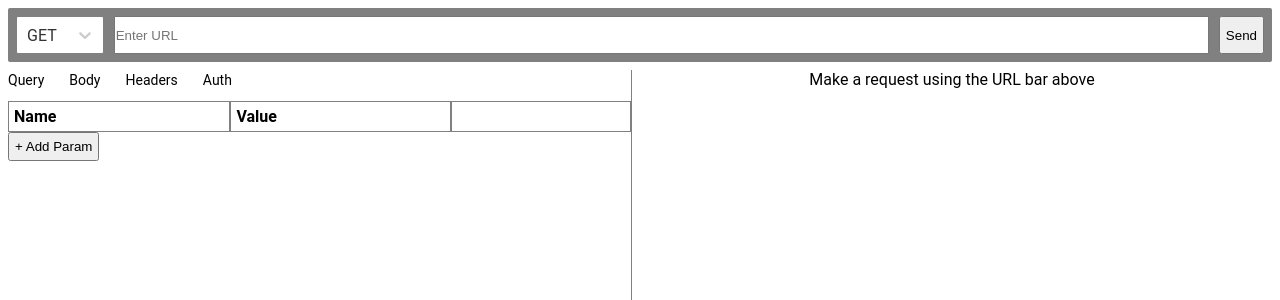
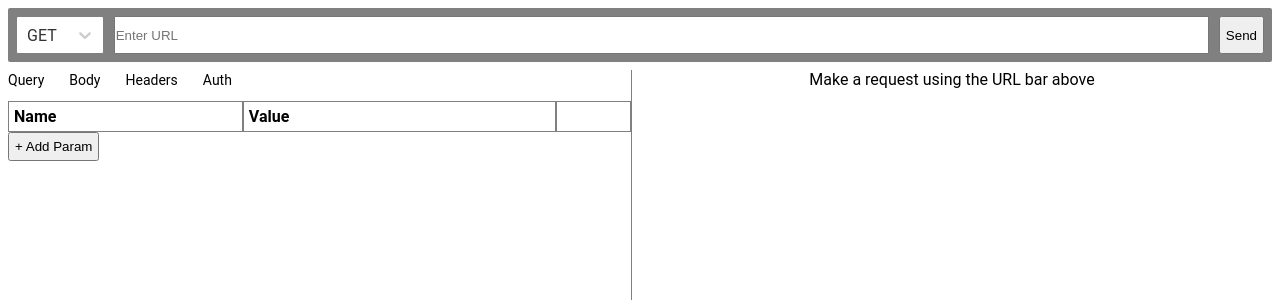
Before and after one commit to JackMartinDev/Yuubin, a React (Vite) app: page / in a window 1280 px wide. Shown: the top 300 px of the page. Built offline with nearby package versions, Linux system fonts and the light colour scheme.

Commit message:
fix: Query param input width scales with panel size

```diff
--- a/src/components/QueryParams/QueryParams.module.css
+++ b/src/components/QueryParams/QueryParams.module.css
@@ -1,8 +1,6 @@
 .grid{
     display: grid;
-    grid-template:
-    "a a a" auto
-    "b b b" auto;
+    grid-template-columns: 3fr 4fr 75px;
     border-bottom: 1px solid gray;
 }
 
@@ -13,12 +11,12 @@
     border-left: 1px solid gray;
 }
 
-
+/* Remove border when focused*/
 .gridItem input{
-    border: 1px solid black;
-    border-radius: 2px;
-    height: 25px;
+    border: none;
+    height: 30px;
     font-size: 1rem;
+    width: 100%;
 }
 button{
     padding: 5px;
```
